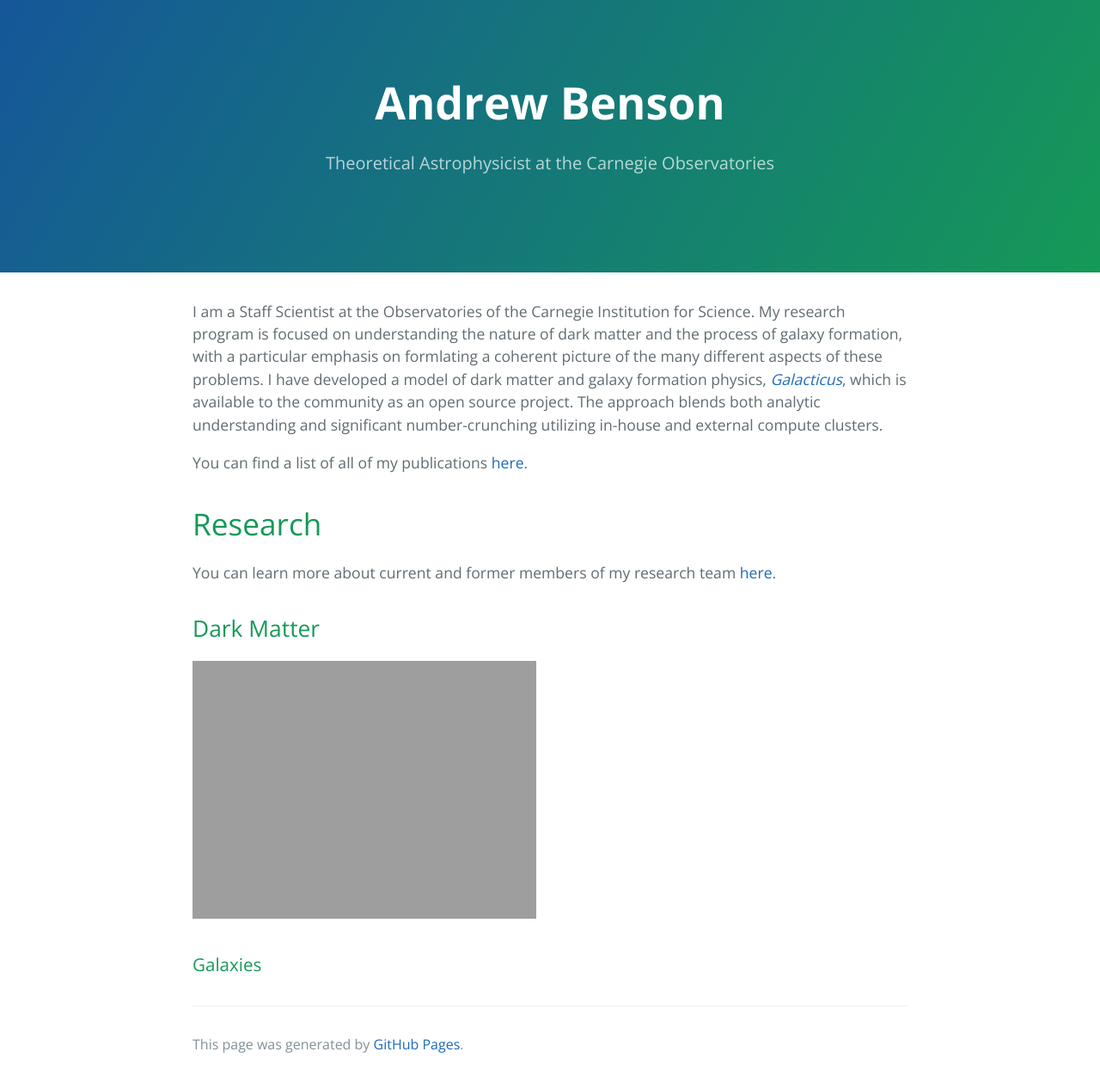
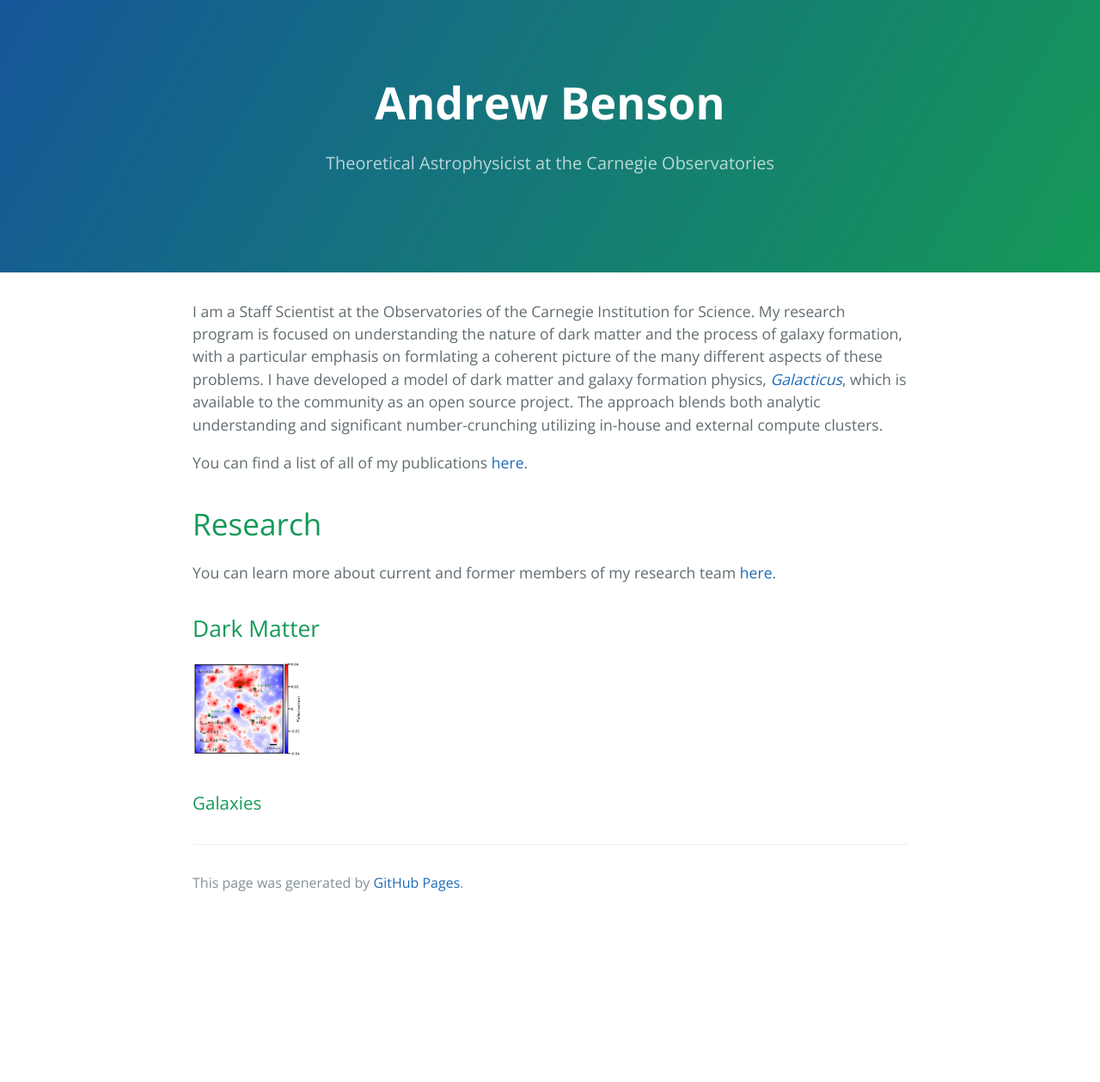
Before and after one commit to abensonca/abensonca.github.io, a Jekyll site: the page built from index.md, in a window 1280 px wide. Shown: the whole page at 86% size. Built offline with Jekyll 4.4.1, drawn with Linux system fonts in a browser that asks for light colours; after the commit the page ends 1071 px from its top, so only the background shows below that.

Commit message:
Change image size

```diff
--- a/index.md
+++ b/index.md
@@ -17,6 +17,6 @@ You can learn more about current and former members of my research team [here](.
 
 ## Dark Matter
 
-![gravitational quad lens](./assets/img/lensing.png =100x100)
+<img src="./assets/img/lensing.png" alt="gravitational quad lens" style="width:128px;"/>
 
 ### Galaxies
```
